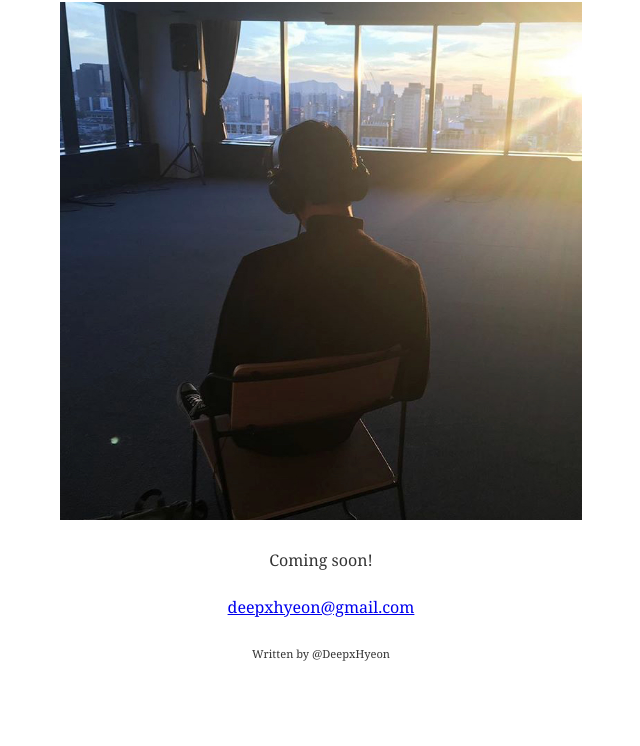
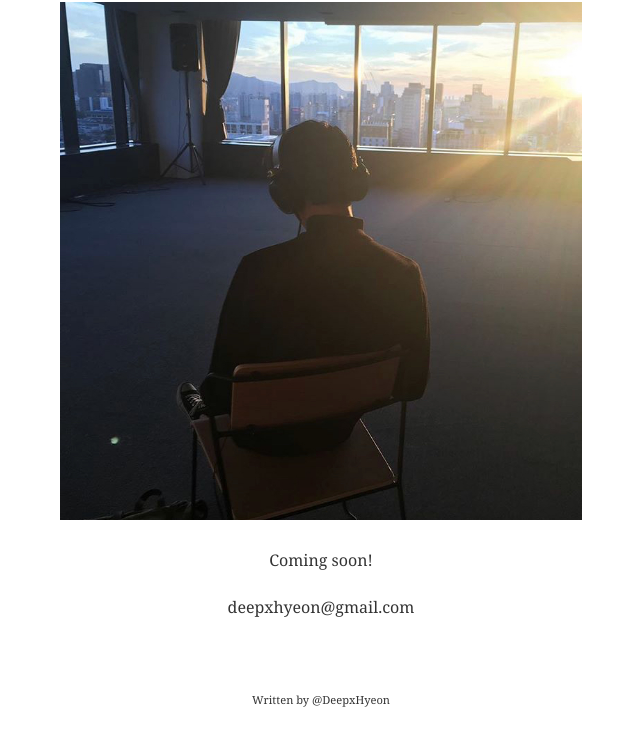
Before and after one commit to DeepxHyeon/DeepxHyeon.github.io, a Gatsby site: page /about in a window 1280 px wide. Shown: the part 68-814 px from the top of the page, without its empty margins (319-959 px from the left). Built offline with nearby package versions, Linux system fonts and the light colour scheme; Gatsby itself is replaced by a stand-in of ours; some packages are replaced by stand-ins of ours; what typography-theme-github would draw is missing.

Commit message:
fix about

```diff
--- a/content/__about/resume-en.md
+++ b/content/__about/resume-en.md
@@ -9,23 +9,19 @@ lang: 'en'
 ![p](../assets/01.png)
 
 
-<div align="center">
+
+<center>
+Coming soon!
+<br></br>
+deepxhyeon@gmail.com
+<br></br>
+<br></br>
+<sub><sup>Written by </sup><sup>@DeepxHyeon</sup></sub>
+</center>
 
 
 
 
-Coming soon!
-
-deepxhyeon@gmail.com
-
-
-<sub><sup>Written by </sup><sup>@DeepxHyeon</sup></sub>
-
-
-
-
+<div>
 <!--_Thank you for reading my resume. If you want to contact me, Please send me an email._-->
-
-
-
 </div>
```
